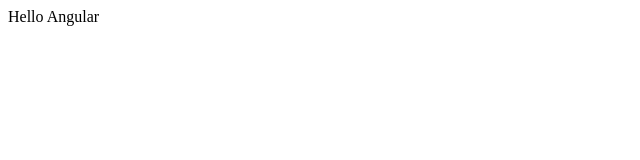
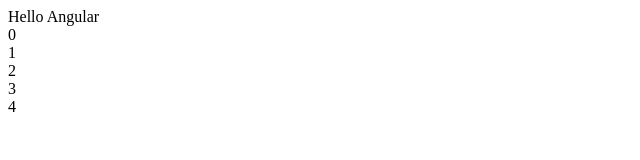
Before and after one commit to rats-github01/angular-funda, a website: page M1/index.html in a window 1280 px wide. Shown: the full height of the page, 0-640 px from the left. Drawn offline with nearby package versions, Linux system fonts and the light colour scheme.

Commit message:
Added ng-repeat sample

```diff
--- a/M1/index.html
+++ b/M1/index.html
@@ -1,7 +1,12 @@
 <!DOCTYPE html>
 <html ng-app>
-<body ng-init="title='Angular'">
+<body ng-init="title='Angular'; items=[0,1,2,3,4]">
     Hello {{title}}
+
+    <div ng-repeat="item in items">
+        {{item}}
+    </div>
     <script src="../bower_components/angular/angular.js"></script>
+
 </body>
 </html>
```
